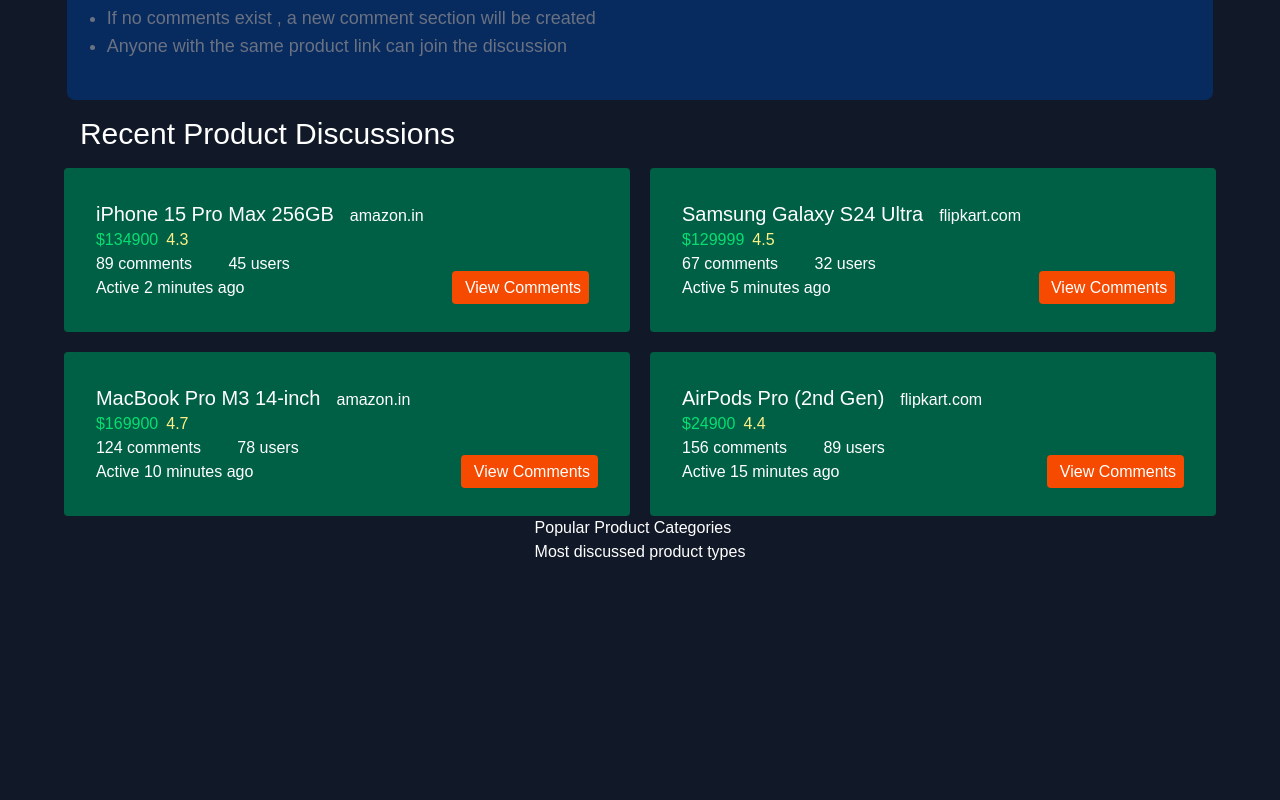
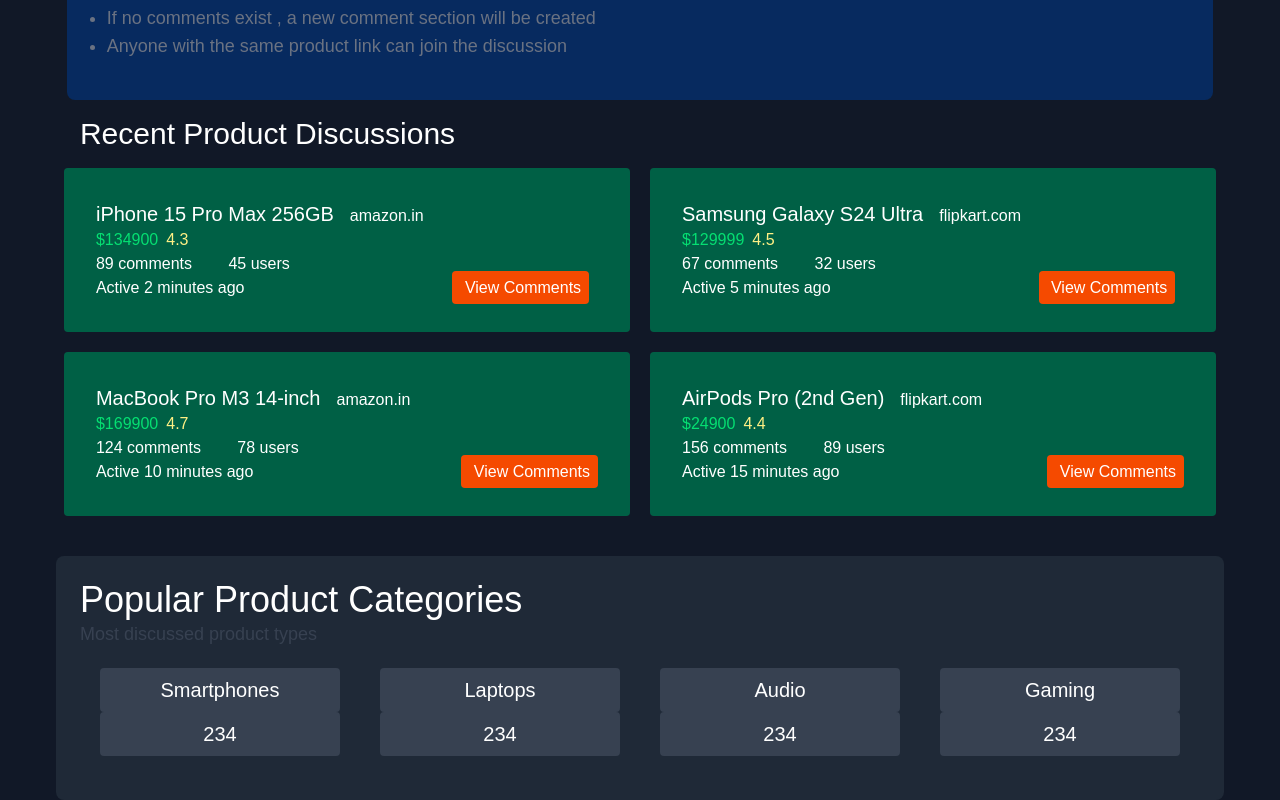
Before and after one commit to CoolSidOfficial/FORUMS, a Next.js app: page /products-search in a window 1280 px wide. Shown: the part 484-1284 px from the top of the page. Before the commit the page ends 1048 px from the top, so only its background shows below. Built offline with nearby package versions, Linux system fonts and the light colour scheme.

Commit message:
updated resources product-search

```diff
--- a/src/app/products-search/page.js
+++ b/src/app/products-search/page.js
@@ -38,6 +38,12 @@
     active_minutes_ago: 15
   }
 ];
+const product_categories=[
+ {"id":1,"name":"Smartphones","discussed_times":234,"logo":"https://images.samsung.com/is/image/samsung/p6pim/in/smartphones/galaxy-s23-ultra/s23-ultra-5g-black-select-256gb-1-1.jpg?$PD_GALLERY_L_JPG$"},
+ {"id":2,"name":"Laptops","discussed_times":234,"logo":"https://images.samsung.com/is/image/samsung/p6pim/in/laptops/galaxybook-pro-14-2023/sbp14-2023-1-1.jpg?$PD_GALLERY_L_JPG$"},
+ {"id":3,"name":"Audio","discussed_times":234,"logo":"https://images.samsung.com/is/image/samsung/p6pim/in/audio/galaxy-buds-pro-4/galaxy-buds-pro-4-1-1.jpg?$PD_GALLERY_L_JPG$"},
+ {"id":4,"name":"Gaming","discussed_times":234,"logo":"https://images.samsung.com/is/image/samsung/p6pim/in/gaming/galaxy-controller-s4/galaxy-controller-s4-1-1.jpg?$PD_GALLERY_L_JPG$"},
+]
 
     return(
     <div >
@@ -81,21 +87,20 @@
                 ))}
                 </div>
             </div>
-            <div className="">
-                <div>Popular Product Categories</div>
-                <div>Most discussed product types</div>
-                <div className="flex">
-                    <div></div>
-                    <div></div>
-                    <div></div>
-                    <div></div>
+            <div className="bg-[#1F2937] p-6 rounded-lg mt-10">
+  <div className="text-4xl">Popular Product Categories</div>
+  <div className=" text-[#374151] text-lg ">Most discussed product types</div>
 
-                </div>
-
-            </div>
-
+  <div data-label="second_container" className="flex">
+    {product_categories.map((each) => (
+      <div key={each.id} className=" w-70  rounded text-xl p-5  text-center ">
+        <div className="bg-[#374151] p-2 rounded  ">{each.name}</div>
+        <div className="bg-[#374151] p-2 rounded "  >{each.discussed_times}</div>
+        <Link href={each.logo} className="bg-[#374151]"></Link>
+      </div>
+    ))}
+  </div>
+</div>
         </div>
     </div>
-)
-
-}
+)}
```
